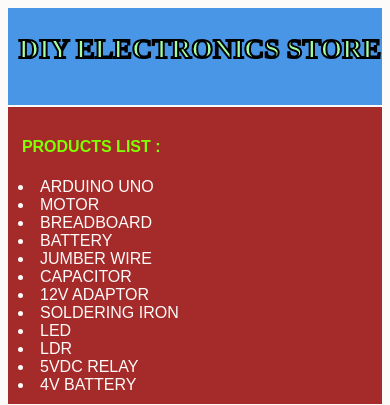
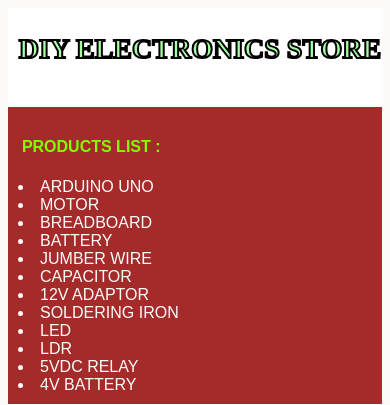
Before and after one commit to amal152/Ecommerce, a plain HTML site: page index.html in a window 390 px wide. Shown: the top 405 px of the page. Drawn offline with Linux system fonts and the light colour scheme; a web font is replaced by a local one.

Commit message:
Update styles.css

```diff
--- a/styles.css
+++ b/styles.css
@@ -282,7 +282,7 @@ button:hover{
       	height:6.5vh;
         width:100%;
         grid-area: 1/1/2/2;
-        background-color:#4995e6;
+        background-color:#ffffff;
     }
     .sidebar{
         grid-area:2/1/3/2;
```
